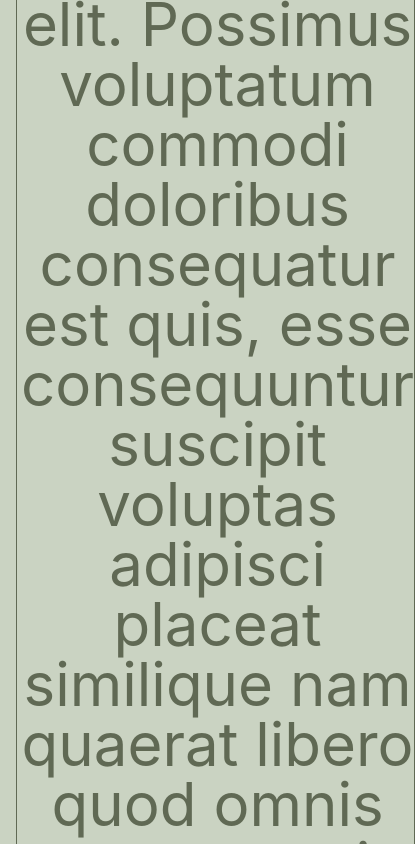
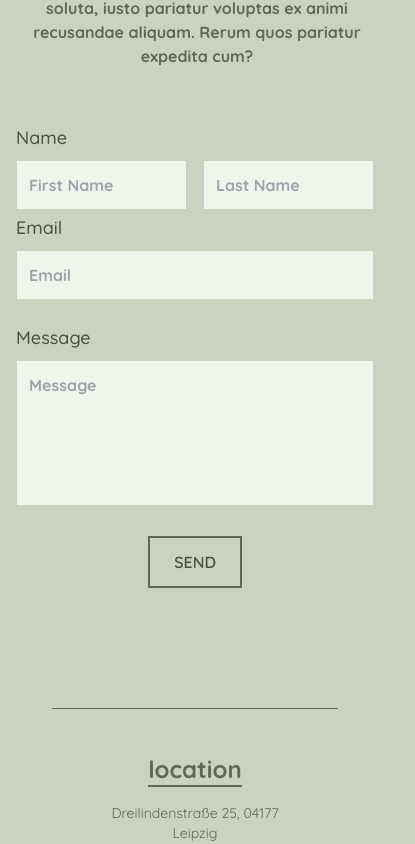
Before and after one commit to Cmbs86/Thorns-and-Spines-page, a React (Vite) app in the folder thorns-n-spines-project/: page /contact in a window 390 px wide. Shown: the part 1380-2224 px from the top of the page, 415 px wide, since content can reach past the window. Built offline with nearby package versions, Linux system fonts and the light colour scheme.

Commit message:
add contact form template && adjust media queries

```diff
--- a/thorns-n-spines-project/src/pages/Contact.jsx
+++ b/thorns-n-spines-project/src/pages/Contact.jsx
@@ -41,7 +41,7 @@ const Contact = () => {
                 </h1>
 
                 <div className="max-w-[600px]">
-                  <p className="lg:text-xl py-2 pl-1 text-center lg:text-start   ">
+                  <p className="lg:text-xl py-2 pl-1 text-center lg:text-start font-sans   ">
                     Lorem ipsum dolor sit amet consectetur adipisicing elit.
                     Possimus voluptatum commodi doloribus consequatur est quis,
                     esse consequuntur suscipit voluptas adipisci placeat
@@ -54,68 +54,71 @@ const Contact = () => {
               </section>
             </div>
           </div>
-          <AnimatedSeparator />
+
           {/* Contact form container */}
-          <div className="flex flex-wrap gap-12  w-full justify-around items-center">
-          <div className="text-6xl text-tns-ebony    border-tns-ebony border  ">
+          <div className="flex flex-wrap gap-12 w-full my-20 justify-around items-center">
+            <div className="flex flex-wrap  text-tns-ebony lg:w-[750px] lg:h-[500px]    ">
+              <div className="w-full text-center">
+                <h1 className="text-3xl md:text-4xl lg:text-6xl text-center  font-sans font-bold mb-10 lg:mb-0 mt-5  ">Contact Us</h1>
+              </div>
               <div className="">
-              <h1 className="">Contact Us</h1>
-              </div>
-              <div className="max-w-[600px]">
-                  <p className="lg:text-xl py-2 pl-1 text-center lg:text-start   ">
+                <p className="lg:text-xl py-2 pl-1 text-center lg:text-start font-sans font-bold">
                   Lorem ipsum dolor sit amet consectetur adipisicing elit.
                   Possimus voluptatum commodi doloribus consequatur est quis,
-                    esse consequuntur suscipit voluptas adipisci placeat
-                    similique nam quaerat libero quod omnis tempora quia facilis
-                    provident nesciunt dolorem perferendis quae delectus. Nihil
-                    soluta, iusto pariatur voluptas ex animi recusandae aliquam.
-                    Rerum quos pariatur expedita cum?
+                  esse consequuntur suscipit voluptas adipisci placeat similique
+                  nam quaerat libero quod omnis tempora quia facilis provident
+                  nesciunt dolorem perferendis quae delectus. Nihil soluta,
+                  iusto pariatur voluptas ex animi recusandae aliquam. Rerum
+                  quos pariatur expedita cum?
                 </p>
               </div>
             </div>
-            <div className="flex flex-col flex-wrap font-sans text-tns-ebony font-bold">
-              <section className="flex flex-col gap-y-10  justify-center items-center">
-              <form className="w-full max-w-lg bg-tns-mint-cream p-8 rounded-lg shadow-lg">
+            <div className="max-w-[600px]flex flex-col flex-wrap font-sans text-tns-ebony-dark font-bold">
+              <form className="md:w-[600px]">
                 {/* Name Field */}
-        <div className="mb-6">
-          <label className="block text-tns-ebony-dark text-lg font-medium mb-2">
-            Name <span className="text-tns-ash-gray-light text-sm">(required)</span>
+                <div className="">
+                  <label className="block text-tns-ebony-dark text-lg  font-medium mb-2">
+                    Name{" "}
                   </label>
                   <div className="flex space-x-4">
                     <input
                       type="text"
                       placeholder="First Name"
-              className="w-full p-3 border border-tns-ash-gray-light rounded-lg focus:outline-none focus:ring-2 focus:ring-tns-ebony"
+                      required
+                      className="w-full p-3 bg-tns-mint-cream border border-tns-ash-gray-light  focus:outline-none focus:ring-2 focus:ring-tns-ebony"
                     />
                     <input
                       type="text"
                       placeholder="Last Name"
-              className="w-full p-3 border border-tns-ash-gray-light rounded-lg focus:outline-none focus:ring-2 focus:ring-tns-ebony"
+                      required
+                      className="w-full p-3  bg-tns-mint-cream  border border-tns-ash-gray-light  focus:outline-none focus:ring-2 focus:ring-tns-ebony"
                     />
                   </div>
                 </div>
 
                 {/* Email Field */}
                 <div className="mb-6">
-          <label className="block text-tns-ebony-dark text-lg font-medium mb-2">
-            Email <span className="text-tns-ash-gray-light text-sm">(required)</span>
+                  <label className="block text-tns-ebony-dark text-lg  font-medium mt-1 mb-2">
+                    Email{" "}
                   </label>
                   <input
                     type="email"
                     placeholder="Email"
-            className="w-full p-3 border border-tns-ash-gray-light rounded-lg focus:outline-none focus:ring-2 focus:ring-tns-ebony"
+                    required
+                    className="w-full p-3  bg-tns-mint-cream  border border-tns-ash-gray-light  focus:outline-none focus:ring-2 focus:ring-tns-ebony"
                   />
                 </div>
 
                 {/* Message Field */}
                 <div className="mb-6">
                   <label className="block text-tns-ebony-dark text-lg font-medium mb-2">
-            Message <span className="text-tns-ash-gray-light text-sm">(required)</span>
+                    Message{" "}
                   </label>
                   <textarea
                     placeholder="Message"
+                    required
                     rows="5"
-            className="w-full p-3 border border-tns-ash-gray-light rounded-lg focus:outline-none focus:ring-2 focus:ring-tns-ebony"
+                    className="w-full p-3 border bg-tns-mint-cream border-tns-ash-gray-light  focus:outline-none focus:ring-2 focus:ring-tns-ebony resize-none"
                   ></textarea>
                 </div>
 
@@ -123,57 +126,17 @@ const Contact = () => {
                 <div className="flex justify-center">
                   <button
                     type="submit"
-            className="px-6 py-3 text-tns-ebony-dark border-2 border-tns-ebony rounded-full font-semibold hover:bg-tns-ebony-dark hover:text-tns-mint-cream transition-colors"
+                    className="px-6 py-3 text-tns-ebony-dark border-2 border-tns-ebony  font-semibold hover:bg-tns-ebony hover:text-tns-mint-cream transition-colors"
                   >
                     SEND
                   </button>
                 </div>
               </form>
-
-              </section>
             </div>
           </div>
+          <AnimatedSeparator />
         </main>
       </ContentLayout>
-
-      {/*   <div className="flex flex-col gap-y-5">
-                <div className="flex flex-col gap-y-2">
-                  <label htmlFor="name" className="text-tns-ebony font-bold">
-                    Name:
-                  </label>
-                  <input
-                    type="text"
-                    id="name"
-                    name="name"
-                    className="border-tns-ebony border p-2"
-                  />
-                </div>
-                <div className="flex flex-col gap-y-2">
-                  <label htmlFor="email" className="text-tns-ebony font-bold">
-                    Email:
-                  </label>
-                  <input
-                    type="email"
-                    id="email"
-                    name="email"
-                    className="border-tns-ebony border p-2"
-                  />
-                </div>
-                <div className="flex flex-col gap-y-2">
-                  <label htmlFor="message" className="text-tns-ebony font-bold">
-                    Message:
-                  </label>
-                  <textarea
-                    id="message"
-                    name="message"
-                    rows="4"
-                    className="border-tns-ebony border p-2"
-                  ></textarea>
-                </div>
-                <button className="bg-tns-ebony text-white font-bold p-2">
-                  Send
-                </button>
-              </div> */}
     </>
   );
 };
```
Lines whose indentation alone changed are shown as unchanged.
